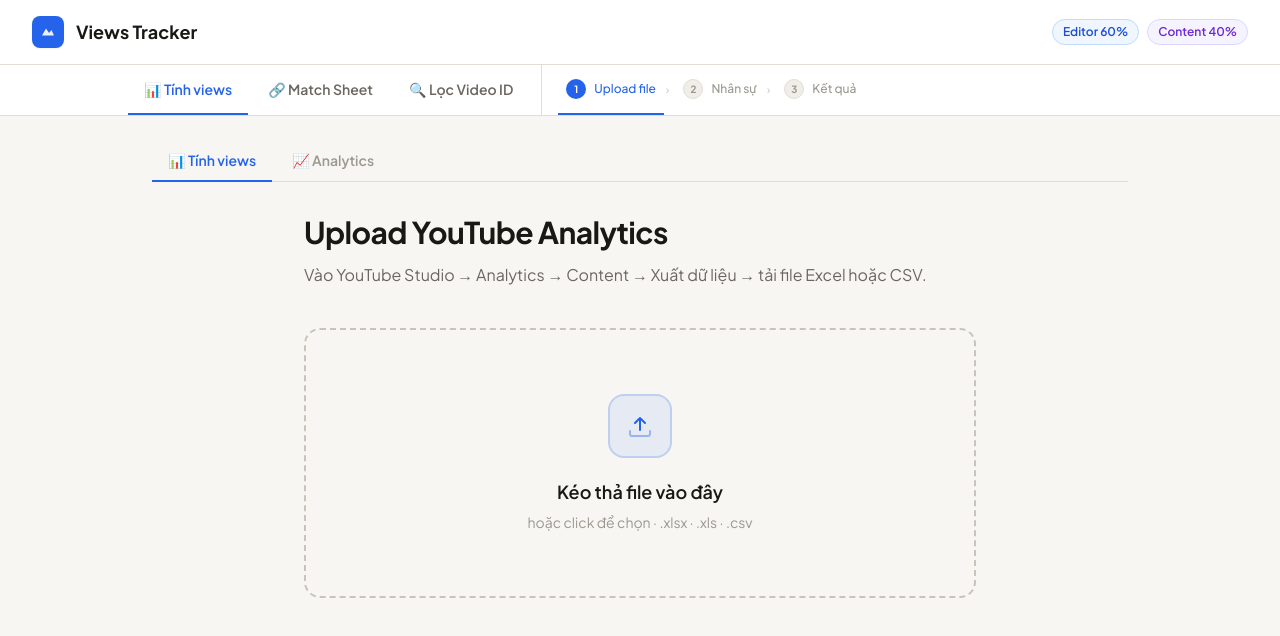
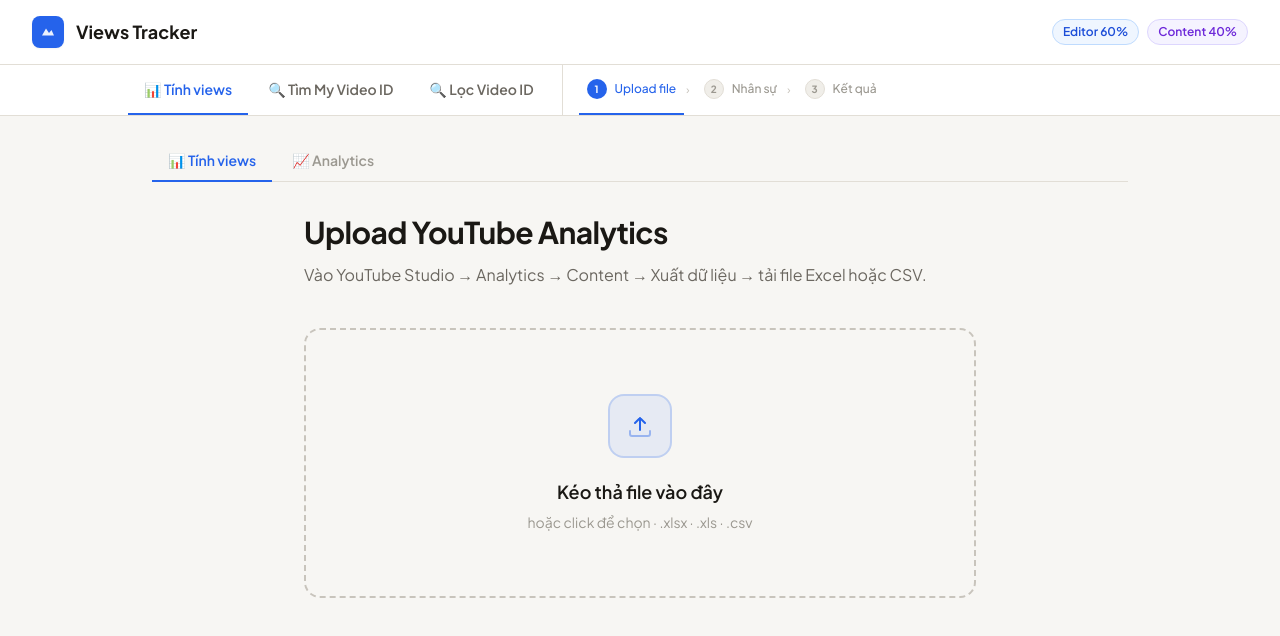
Before and after one commit to wmghn/yt-tracker, a React (Vite) app: page / in a window 1280 px wide. Shown: the top 636 px of the page. Built offline with nearby package versions, Linux system fonts and the light colour scheme; the HTML template or start-up script is replaced by a standard one.

Commit message:
Xong tinh năng
Signed-off-by: Erlic Nguyen <contact.wilcity@gmail.com>

```diff
--- a/src/App.tsx
+++ b/src/App.tsx
@@ -124,14 +124,14 @@
             📝 Transcript
           </button> */}
 
-          {/* Tab: Match Sheet */}
+          {/* Tab: Tìm My Video ID */}
           <button
             onClick={() => setTab("match")}
             className={`flex items-center gap-2 py-3.5 px-4 text-sm font-semibold border-b-2 transition-all mr-1 ${
               tab === "match" ? "border-accent text-accent" : "border-transparent text-ink-tertiary hover:text-ink"
             }`}
           >
-            🔗 Match Sheet
+            🔍 Tìm My Video ID
           </button>
 
           {/* Tab: Staff Filter */}
```
